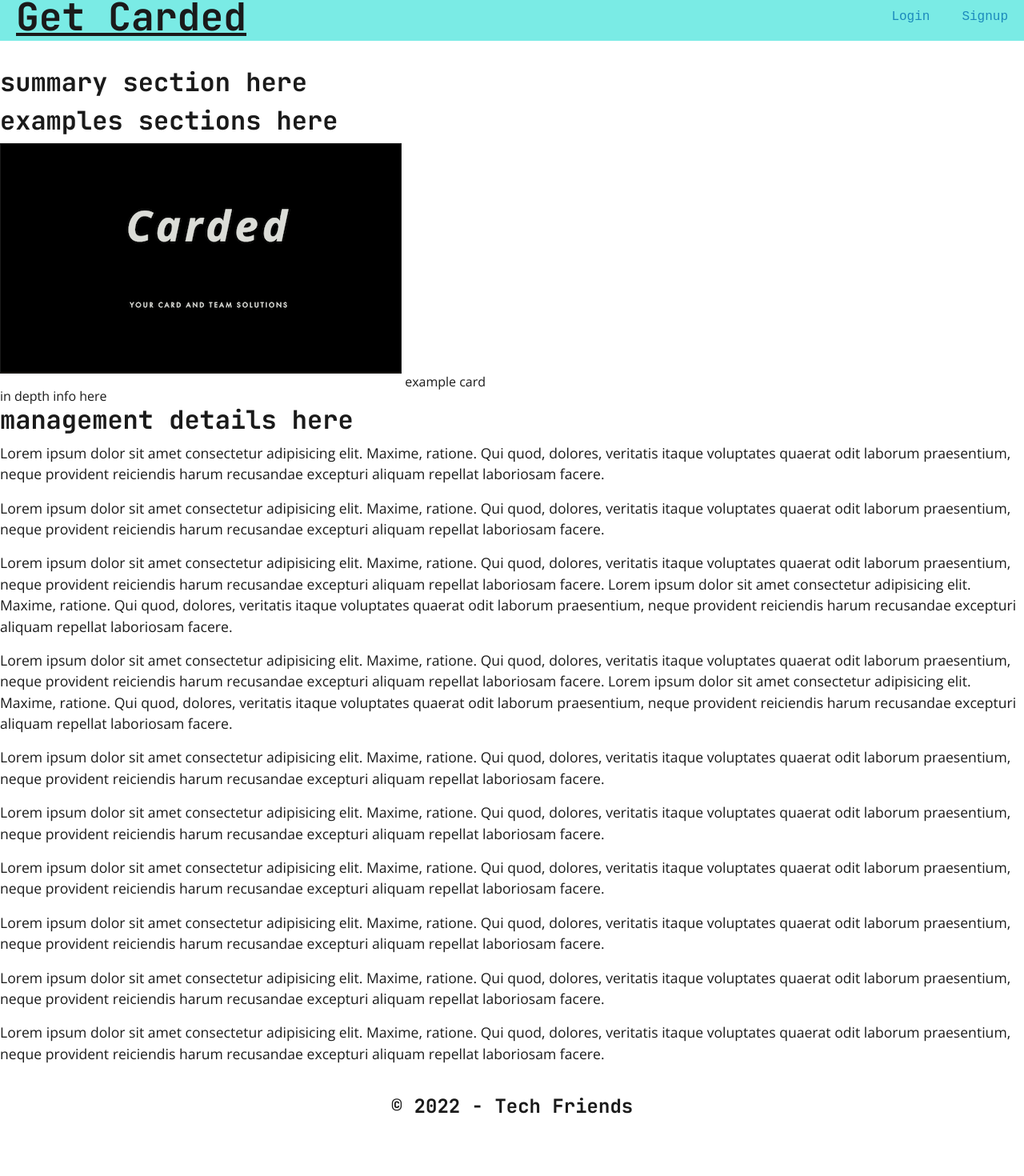
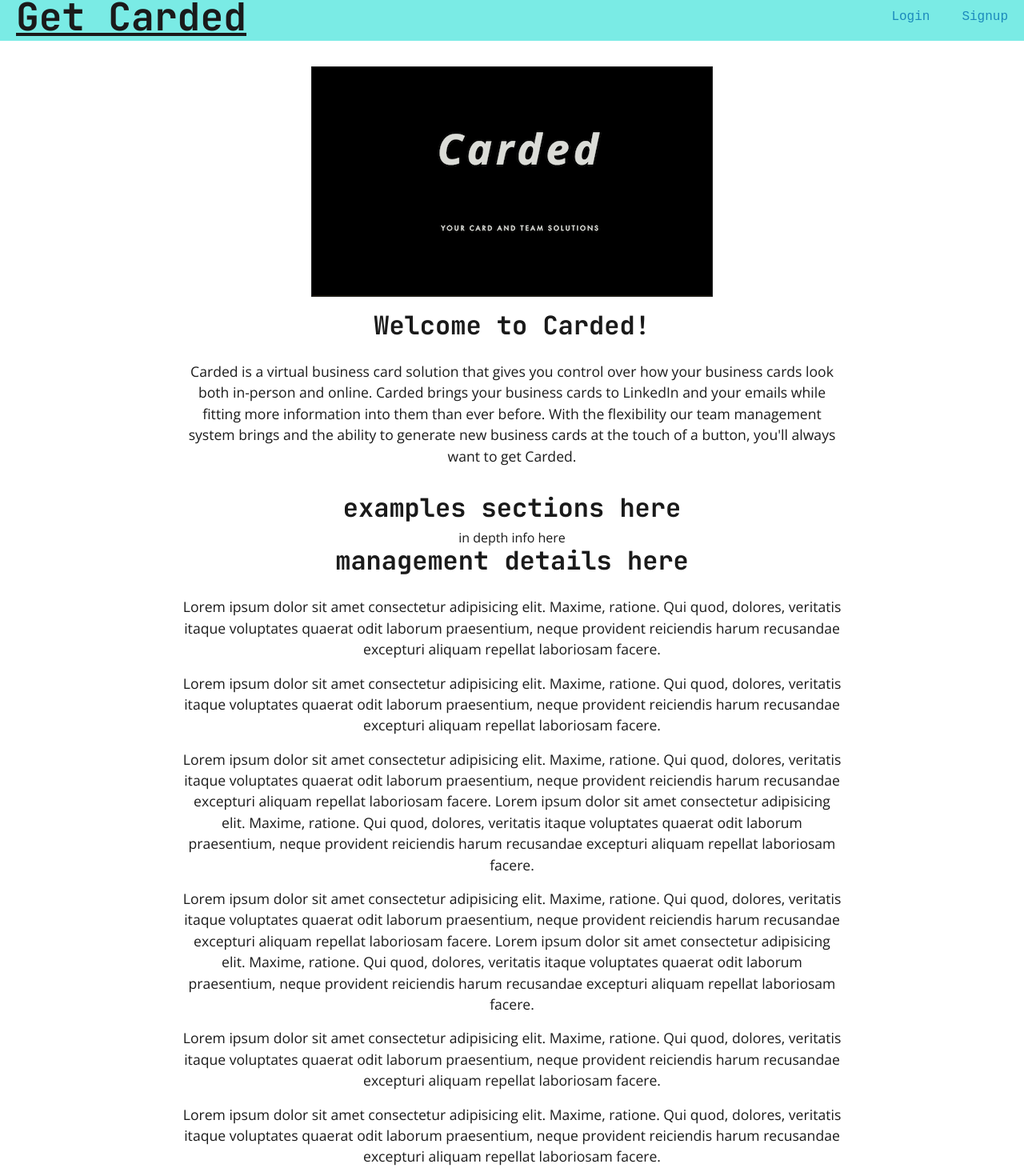
Before and after one commit to DRCallaghan/Carded, a React (Create React App) app in the folder client/: page / in a window 1280 px wide. Shown: the part 29-1499 px from the top of the page at 80% size. Before the commit the page ends 1475 px from the top, so only its background shows below. Built offline with nearby package versions, Linux system fonts and the light colour scheme.

Commit message:
home styling and info

```diff
--- a/client/src/pages/Home.js
+++ b/client/src/pages/Home.js
@@ -14,27 +14,27 @@ const Home = () => {
       <Header />
       <div className="flex-row justify-center">
         <div className="col-12 col-md-10 my-3">
-          {/* {loading ? (
-            <div>Loading...</div>
-          ) : (
-            // <ProfileList
-            //   profiles={profiles}
-            //   title="Here's the current roster of friends..."
-            // />
-          )} */}
         </div>
       </div>
-      <div className="summary"><h2>summary section here</h2></div>
-      <div className="examples"><h2>examples sections here</h2></div>
-      <div className="card-example">
+      <div className="flex-row justify-center card-example">
         <img src={carded} alt="card" class="card" />
-        <text> example card </text>
       </div>
+      <div className="flex-row justify-center summary">
+        <h2>Welcome to Carded!</h2>
+      </div>
+      <div className="flex-row justify-center summary">
+        <div className="col-12 col-md-8 text-center my-3">
+          <p>Carded is a virtual business card solution that gives you control over how your business cards look both in-person and online. Carded brings your business cards to LinkedIn and your emails while fitting more information into them than ever before. With the flexibility our team management system brings and the ability to generate new business cards at the touch of a button, you'll always want to get Carded.</p>
+        </div>
+      </div>
+      <div className="flex-row justify-center examples"><h2>examples sections here</h2></div>
 
-      <div className="in-depth">in depth info here</div>
-      <div className="management">
+
+      <div className="flex-row justify-center in-depth">in depth info here</div>
+      <div className="flex-row justify-center management">
         <h2>management details here</h2>
-
+        <div className="flex-row justify-center management">
+          <div className="col-12 col-md-8 text-center my-3">
             <p>
               Lorem ipsum dolor sit amet consectetur adipisicing elit. Maxime,
               ratione. Qui quod, dolores, veritatis itaque voluptates quaerat odit
@@ -103,7 +103,8 @@ const Home = () => {
               laborum praesentium, neque provident reiciendis harum recusandae
               excepturi aliquam repellat laboriosam facere.
             </p>
-
+          </div>
+        </div>
       </div>
     </main>
   );
```
Also changed, not shown: 1 other file (tests, documents, lock files or other folders). Lines whose indentation alone changed are shown as unchanged.
